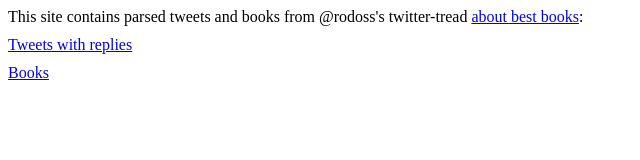
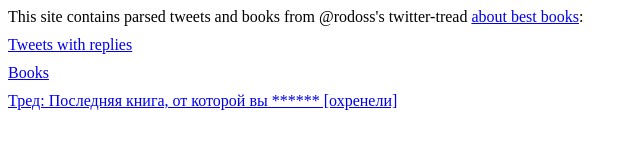
Before and after one commit to avegera/epic-thread, a plain HTML site: page index.html in a window 1280 px wide. Shown: the whole page, without its empty margins (0-640 px from the left). Drawn offline with Linux system fonts and the light colour scheme.

Commit message:
Added new thread URL.

```diff
--- a/index.html
+++ b/index.html
@@ -9,5 +9,6 @@
 This site contains parsed tweets and books from @rodoss's twitter-tread <a href="https://twitter.com/rodoss/status/1026517635708727296">about best books</a>:
 <div style="margin-top: 10px;"><a href="rodoss\tweets.html">Tweets with replies</a></div>
 <div style="margin-top: 10px;"><a href="rodoss\books.html">Books</a></div>
+<div style="margin-top: 10px;"><a href="https://tjournal.ru/74766-tred-poslednyaya-kniga-ot-kotoroy-vy-ohreneli">Тред: Последняя книга, от которой вы ****** [охренели]</a></div>
 </body>
 </html>
```
